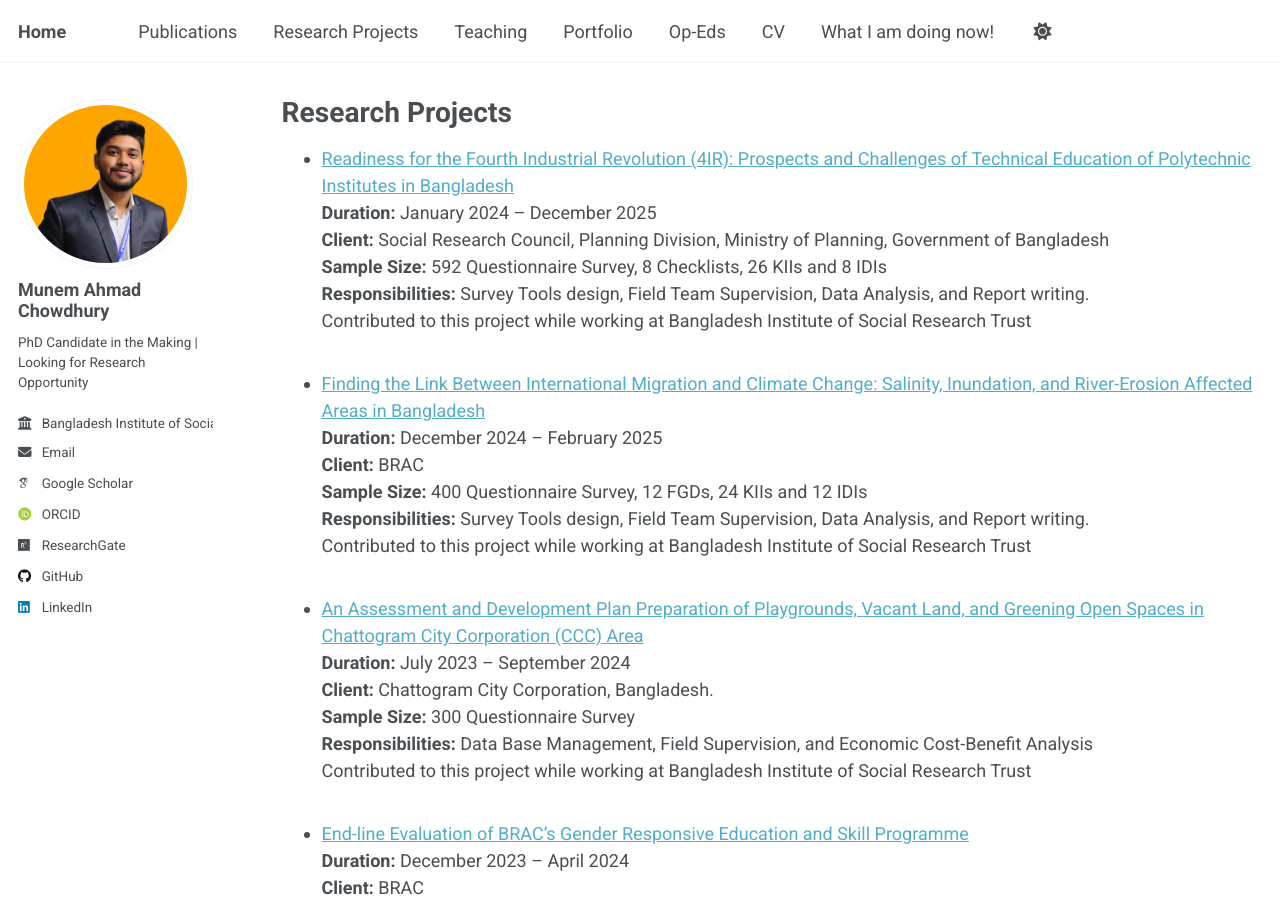
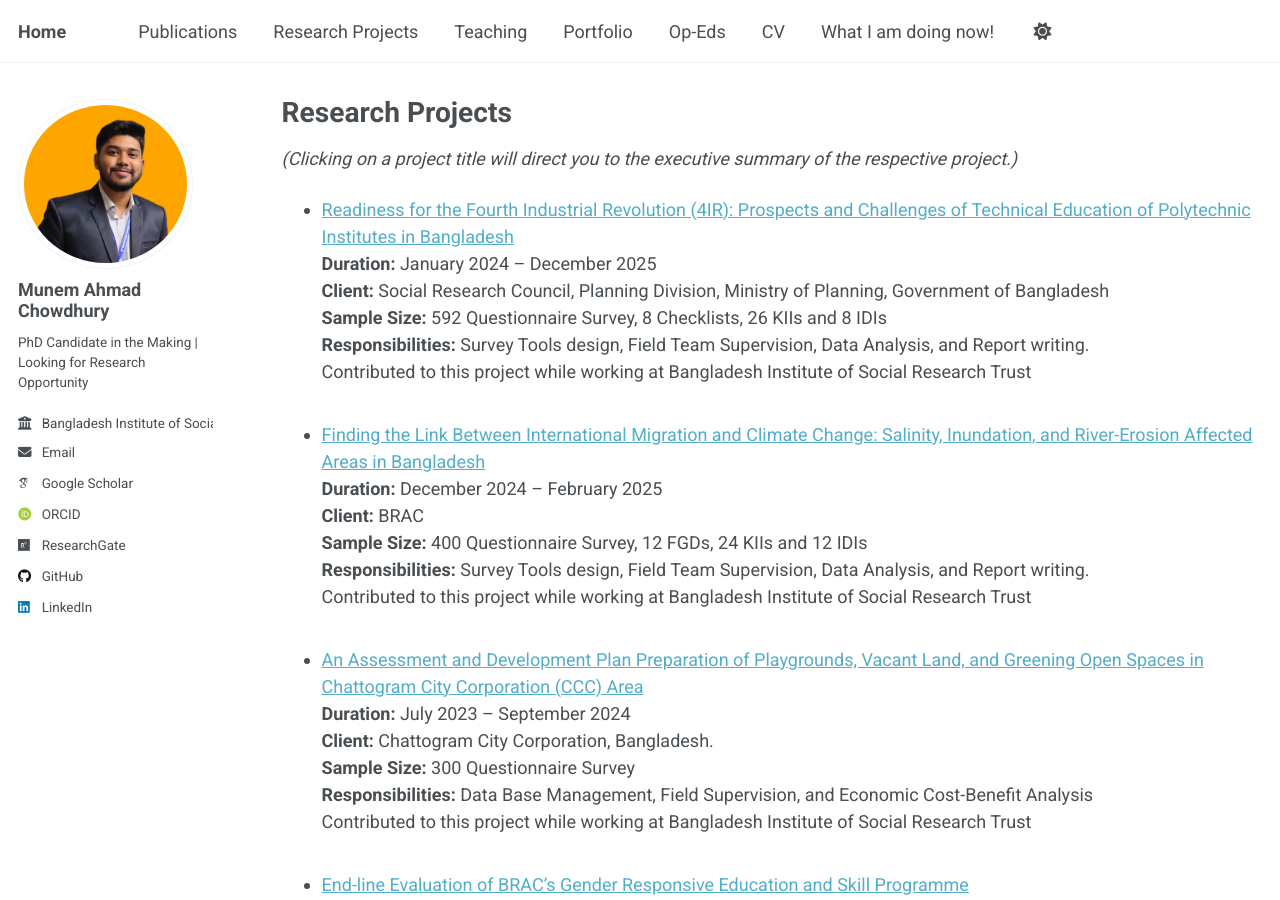
Before and after one commit to munemahmad/munemahmad.github.io, a Jekyll site: the page built from projects.md, in a window 1280 px wide and 900 px high. Built offline with Jekyll 4.4.1, drawn with Linux system fonts in a browser that asks for light colours; some web fonts are replaced; a script that is not in the unit is left out.

Commit message:
Update projects.md

```diff
--- a/projects.md
+++ b/projects.md
@@ -7,6 +7,7 @@ entries_layout: list
 author_profile: true
 ---
 
+*(Clicking on a project title will direct you to the executive summary of the respective project.)*
 
 <ul>
 {% assign sorted_projects = site.projects | sort: 'date' | reverse %}
```
